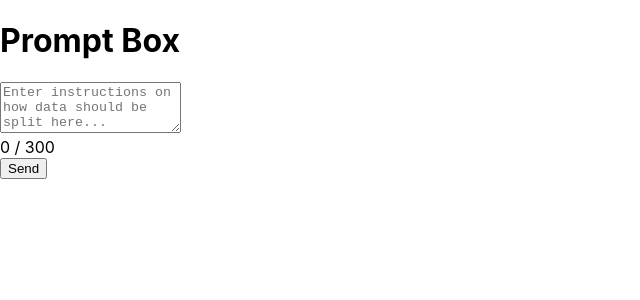
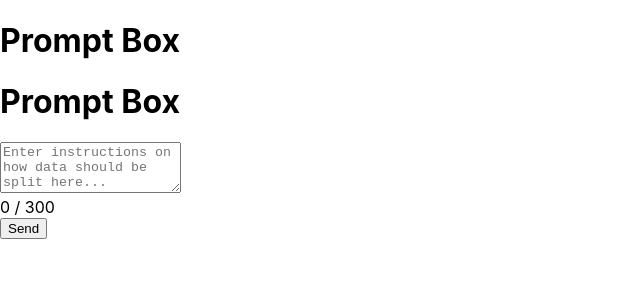
Before and after one commit to kyle-t01/dataset_splitter_with_ai, a React (Create React App) app in the folder frontend/: page / in a window 1280 px wide. Shown: the top 300 px of the page, without its empty margins (0-640 px from the left). Built offline with nearby package versions, Linux system fonts and the light colour scheme.

Commit message:
added h1 title to prompt box

```diff
--- a/frontend/src/components/PromptBox.js
+++ b/frontend/src/components/PromptBox.js
@@ -23,6 +23,7 @@ const PromptBox = ({ onResponse, onPromptChanged }) => {
     }
     return (
         <div className="prompt-bar">
+            <h1>Prompt Box</h1>
             <textarea
                 className="input"
                 type="text"
```
